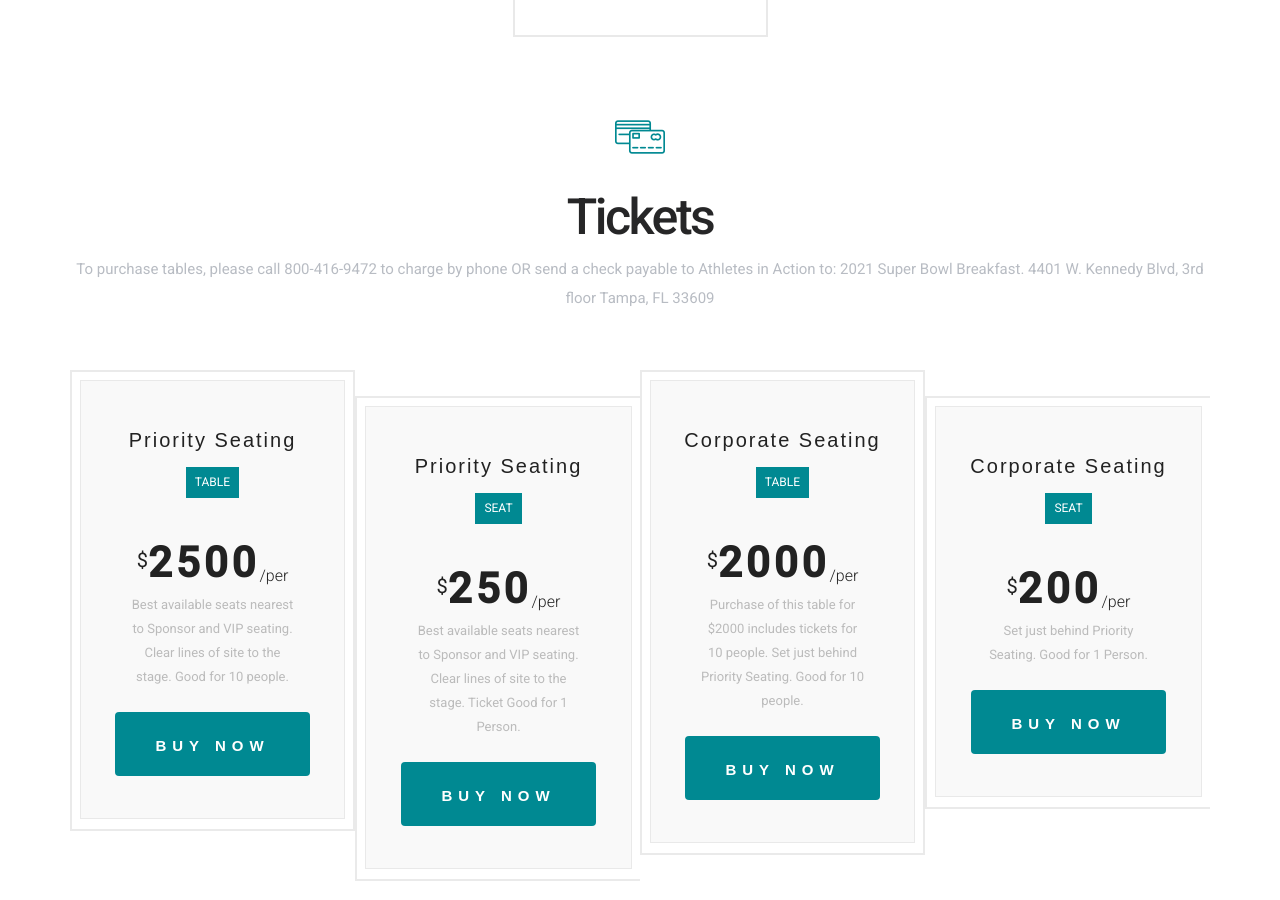
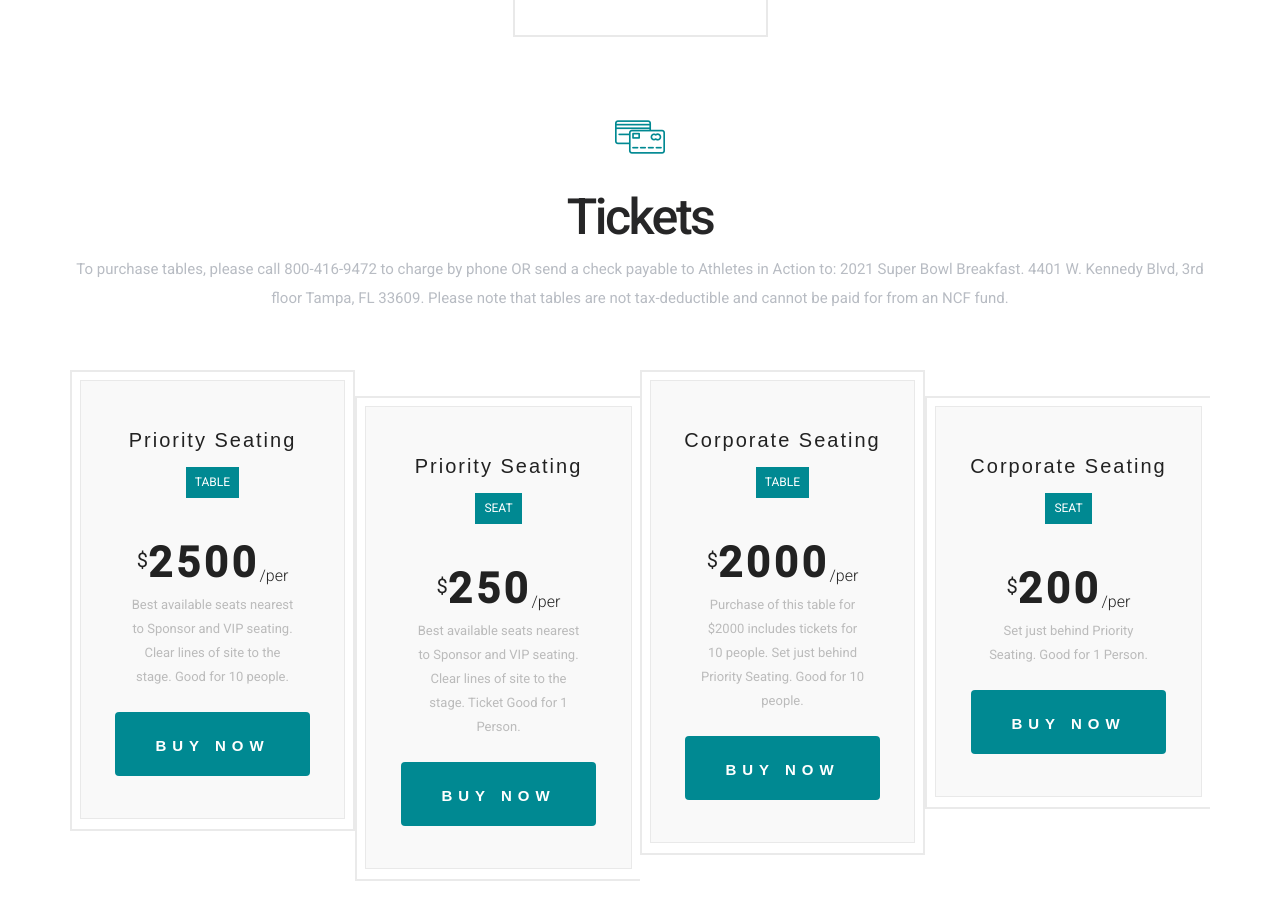
Before and after one commit to AIAUSA/Superbowl, a Jekyll site: the page built from index.md, in a window 1280 px wide and 900 px high, scrolled down 4056 px. Built offline with Jekyll 4.4.1, drawn with Linux system fonts in a browser that asks for light colours; some web fonts are replaced; comment, search, counter and statistics services are not loaded.

Commit message:
Update from Forestry.io AIA Digital updated index.md

```diff
--- a/index.md
+++ b/index.md
@@ -56,7 +56,8 @@ page_sections:
   block: prices
   content: 'To purchase tables, please call 800-416-9472 to charge by phone OR send
     a check payable to Athletes in Action to: 2021 Super Bowl Breakfast. 4401 W. Kennedy
-    Blvd, 3rd floor Tampa, FL 33609'
+    Blvd, 3rd floor Tampa, FL 33609. Please note that tables are not tax-deductible
+    and cannot be paid for from an NCF fund.'
 - template: gallery
   block: gallery
 - template: committee
```
